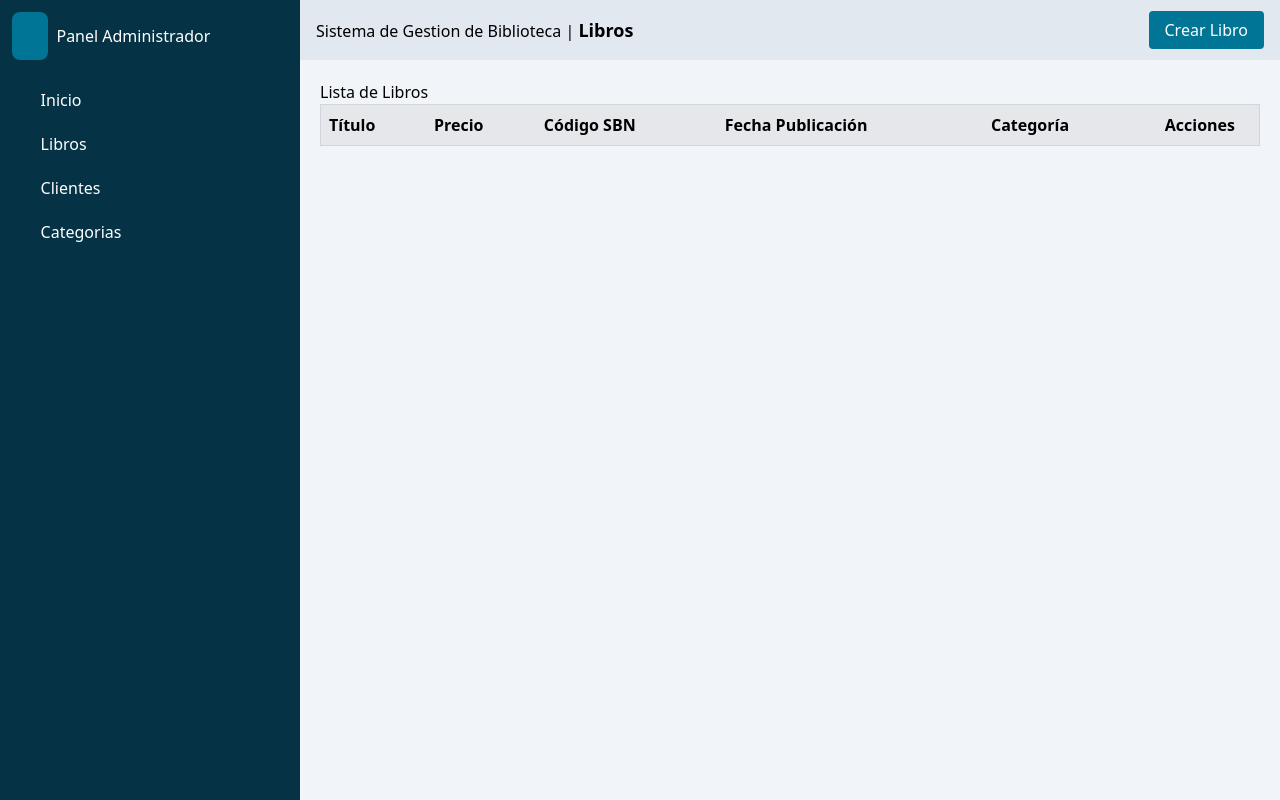
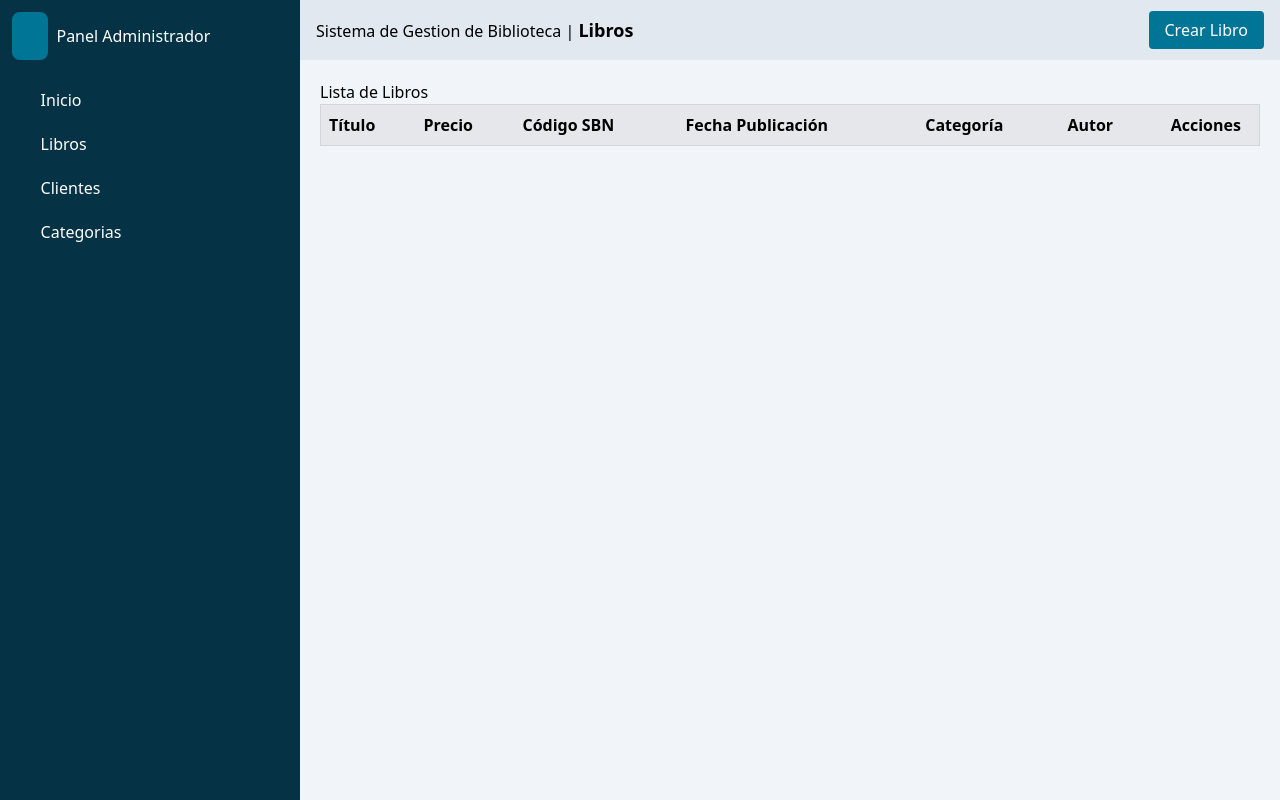
Before and after one commit to daparicio55/example-app, a Laravel app: page /libros in a window 1280 px wide. Run offline with Laravel 12, Linux system fonts and the light colour scheme; data that the repository does not hold is empty; style sheets or scripts are compiled from the project's sources; some web fonts are replaced.

Commit message:
arreglo de index libros

```diff
--- a/app/Http/Controllers/LibroController.php
+++ b/app/Http/Controllers/LibroController.php
@@ -30,6 +30,7 @@ class LibroController extends Controller
             $libro->codigo_sbn = $request->codigo_sbn;
             $libro->fecha_publicacion = $request->fecha_publicacion;
             $libro->categoria_id = $request->categoria_id;
+            $libro->autore_id = $request->autore_id;
             $libro->save();
             return redirect()->route('libros')->with('correcto','Libro creado correctamente');
         }catch(\Exception $e){
--- a/resources/views/libros/index.blade.php
+++ b/resources/views/libros/index.blade.php
@@ -23,6 +23,7 @@
             <th class="py-2 text-left px-2">Código SBN</th>
             <th class="py-2 text-left px-2">Fecha Publicación</th>
             <th class="py-2 text-left px-2">Categoría</th>
+            <th class="py-2 text-left px-2">Autor</th>
             <th>Acciones</th>
         </thead>
         <tbody class="divide-y divide-x divide-gray-200">
@@ -33,6 +34,7 @@
                 <td class="px-2">{{ $libro->codigo_sbn }}</td>
                 <td class="px-2">{{ $libro->fecha_publicacion }}</td>
                 <td class="px-2">{{ $libro->categoria->nombre }}</td>
+                <td class="px-2">{{ $libro->autore->nombre }}</td>
                 <td class="px-2 py-2 flex space-x-1 flex justify-center">
                     <a href="{{ route('libros.edit',$libro->id) }}" class="px-4 py-1 bg-green-600 text-white rounded">
                         <i class="fas fa-edit"></i>
```
